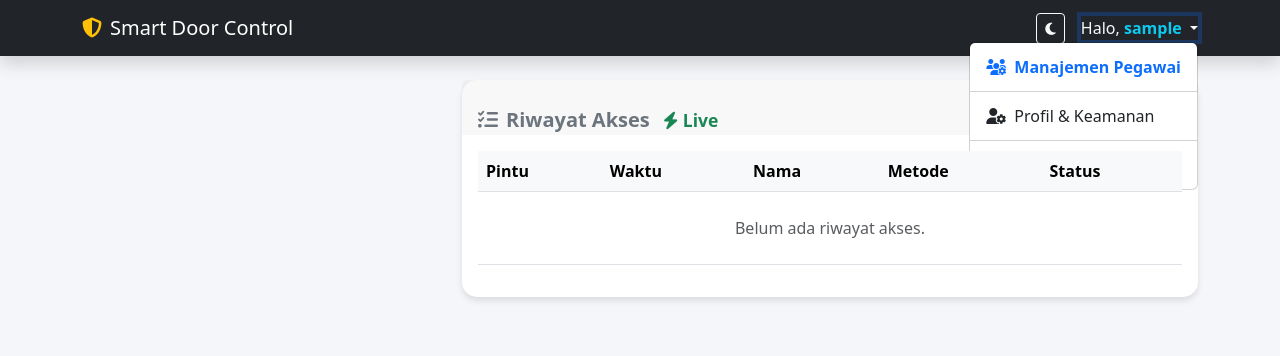
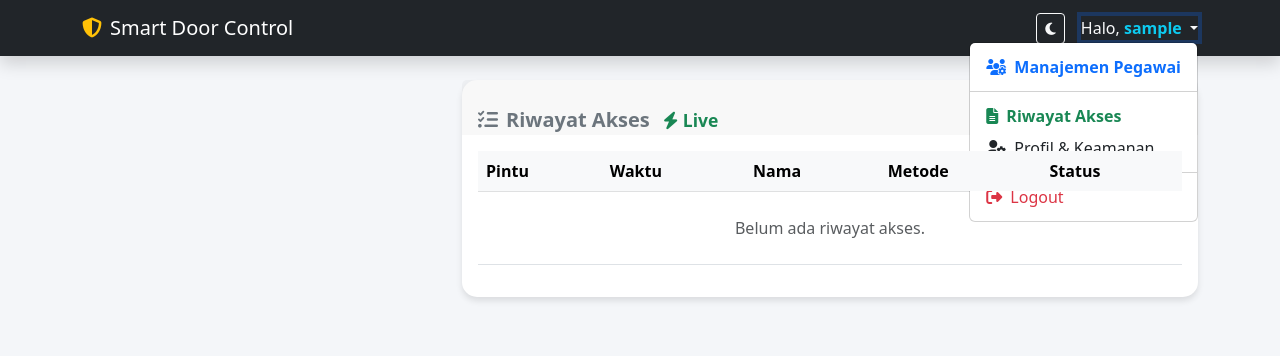
Before and after one commit to IAMYANTO/web-skripsi, a Flask app: page / in a window 1280 px wide, after a click that opens the changed part. Shown: the top 356 px of the page. Run offline with Flask 3, Linux system fonts and the light colour scheme; the visitor is signed in with stand-in values (Sample User, id 1); data that the repository does not hold is empty.

Commit message:
Add access history link for admin users

```diff
--- a/templates/index.html
+++ b/templates/index.html
@@ -43,6 +43,7 @@
                     <li><a class="dropdown-item fw-bold text-primary" href="/manage_users"><i class="fa-solid fa-users-gear me-2"></i>Manajemen Pegawai</a></li>
                     <li><hr class="dropdown-divider"></li>
                     {% endif %}
+                    <li><a class="dropdown-item fw-bold text-success" href="/logs"><i class="fa-solid fa-file-lines me-2"></i>Riwayat Akses</a></li>
 
                     <li><a class="dropdown-item" href="/profile"><i class="fa-solid fa-user-gear me-2"></i>Profil & Keamanan</a></li>
                     <li><hr class="dropdown-divider"></li>
```
